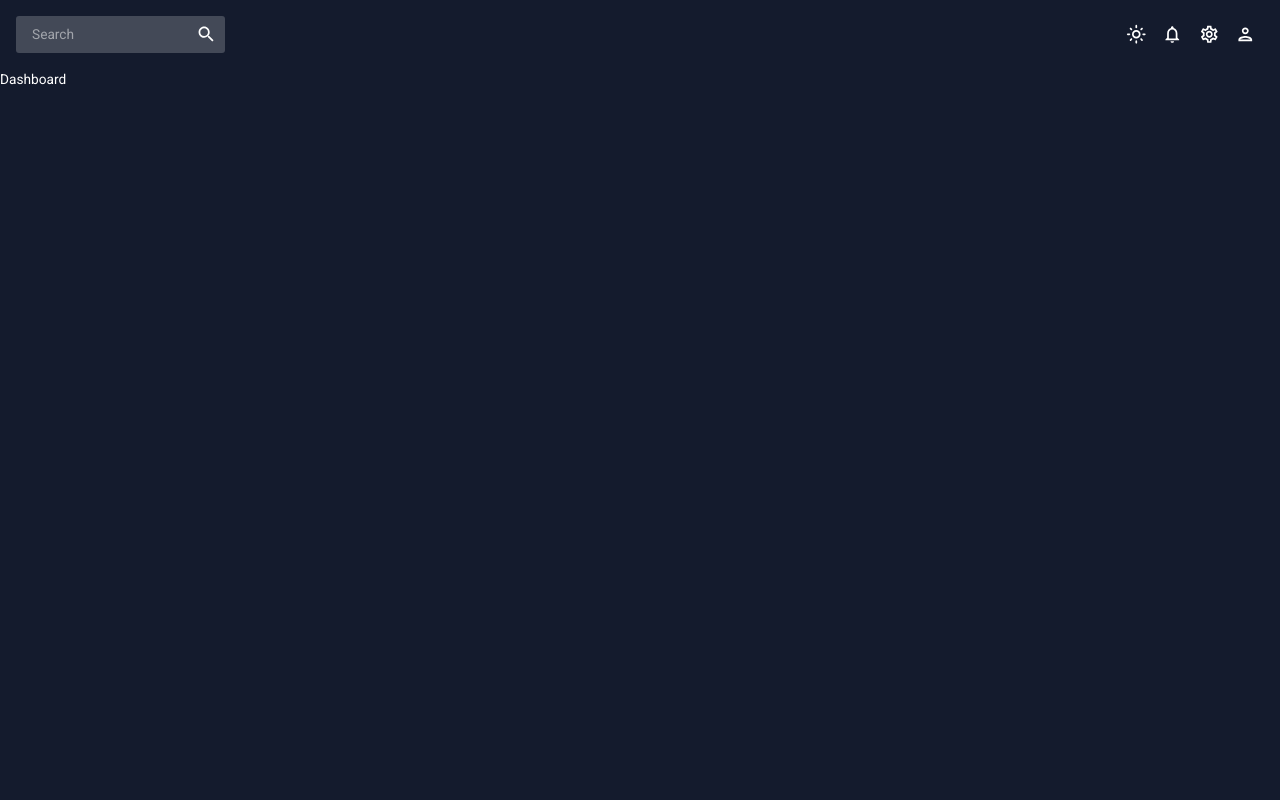
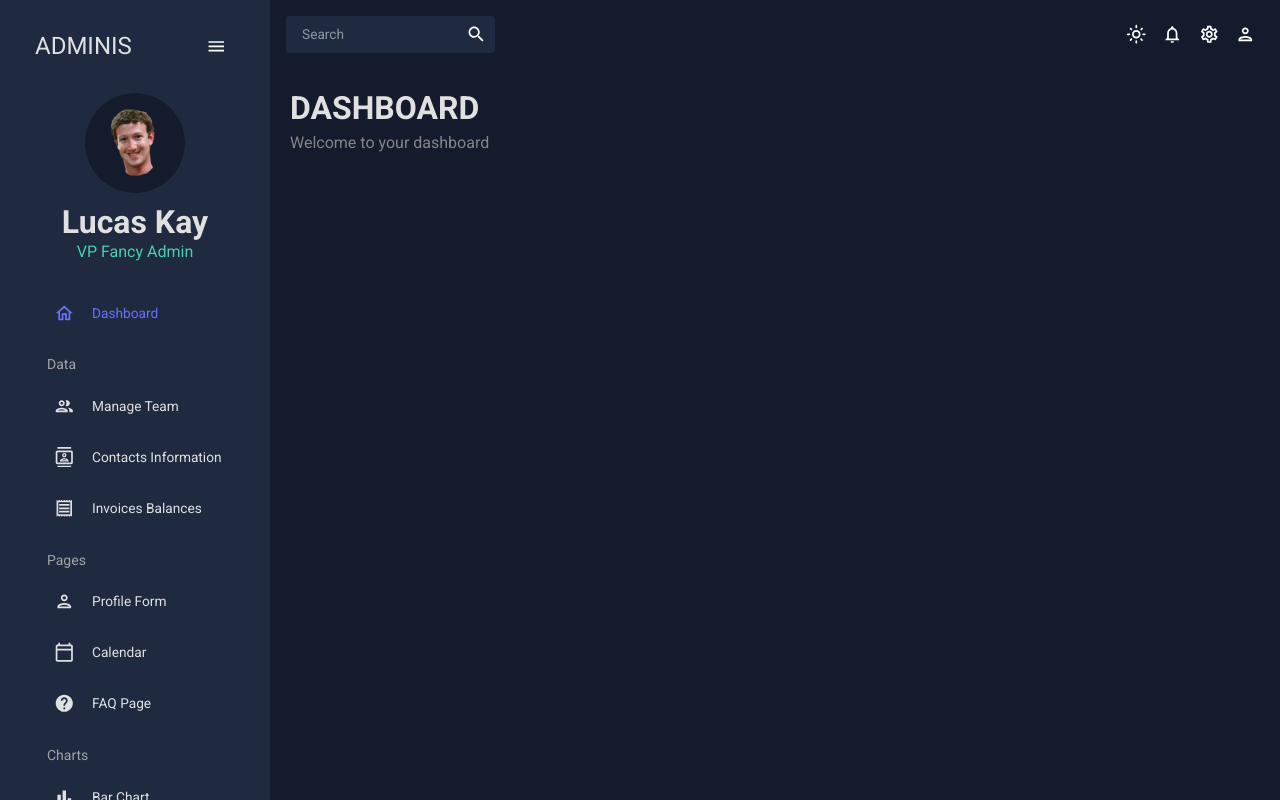
Before and after one commit to Fr0stm0urn3/react-admin, a React (Create React App) app: page / in a window 1280 px wide. Built offline with nearby package versions, Linux system fonts and the light colour scheme; the HTML template or start-up script is replaced by a standard one.

Commit message:
SideBar Completed

```diff
--- a/src/App.js
+++ b/src/App.js
@@ -27,11 +27,11 @@
       <ThemeProvider theme={theme}>
         <CssBaseline />
         <div className="app">
+          <Sidebar />
           <main className="content">
             <TopBar />
             <Routes>
               <Route path="/" element={<Dashboard />} />
-              <Route path="/sidebar" element={<Sidebar />} />
               <Route path="/team" element={<Team />} />
               <Route path="/invoices" element={<Invoices />} />
               <Route path="/contacts" element={<Contacts />} />
--- /dev/null
+++ b/src/components/Header.jsx
@@ -0,0 +1,27 @@
+import { Typography, Box, useTheme } from "@mui/material"
+import { tokens } from "../theme"
+
+const Header = ({ title, subtitle }) => {
+  const theme = useTheme()
+  const colors = tokens(theme.palette.mode)
+
+  return (
+    <Box mb={"30px"}>
+      <Typography
+        variant={"h2"}
+        color={colors.grey[100]}
+        fontWeight={"bold"}
+        sx={{
+          mb: "5px",
+        }}
+      >
+        {title}
+      </Typography>
+      <Typography variant={"h5"} color={colors.grey[400]}>
+        {subtitle}
+      </Typography>
+    </Box>
+  )
+}
+
+export default Header
--- a/src/scenes/dashboard/index.jsx
+++ b/src/scenes/dashboard/index.jsx
@@ -1,5 +1,14 @@
+import { Box } from "@mui/material"
+import Header from "../../components/Header"
+
 const Dashboard = () => {
-  return <div>Dashboard</div>
+  return (
+    <Box m="20px">
+      <Box display={"flex"} alignItems={"center"} justifyContent={"space-between"}>
+        <Header title={"DASHBOARD"} subtitle={"Welcome to your dashboard"} />
+      </Box>
+    </Box>
+  )
 }
 
 export default Dashboard
--- a/src/scenes/global/Sidebar.jsx
+++ b/src/scenes/global/Sidebar.jsx
@@ -1,5 +1,227 @@
+import { useState } from "react"
+import { ProSidebar, Menu, MenuItem } from "react-pro-sidebar"
+import "react-pro-sidebar/dist/css/styles.css"
+import { Box, IconButton, Typography, useTheme } from "@mui/material"
+import { Link } from "react-router-dom"
+import { tokens } from "../../theme"
+import LightModeOutlinedIcon from "@mui/icons-material/LightModeOutlined"
+import HomeOutlinedIcon from "@mui/icons-material/HomeOutlined"
+import PeopleOutlinedIcon from "@mui/icons-material/PeopleOutlined"
+import ContactsOutlinedIcon from "@mui/icons-material/ContactsOutlined"
+import ReceiptOutlinedIcon from "@mui/icons-material/ReceiptOutlined"
+import PersonOutlinedIcon from "@mui/icons-material/PersonOutlined"
+import CalendarTodayOutlinedIcon from "@mui/icons-material/CalendarTodayOutlined"
+import BarChartOutlinedIcon from "@mui/icons-material/BarChartOutlined"
+import PieChartOutlinedIcon from "@mui/icons-material/PieChartOutlined"
+import TimelineOutlinedIcon from "@mui/icons-material/TimelineOutlined"
+import MapOutlinedIcon from "@mui/icons-material/MapOutlined"
+import HelpOutlinedIcon from "@mui/icons-material/HelpOutlined"
+import MenuOutlinedIcon from "@mui/icons-material/MenuOutlined"
+
+const Item = ({ title, to, icon, selected, setSelected }) => {
+  const theme = useTheme()
+  const colors = tokens(theme.palette.mode)
+
+  return (
+    <MenuItem
+      active={selected === title}
+      style={{ color: colors.grey[100] }}
+      onClick={() => setSelected(title)}
+      icon={icon}
+    >
+      <Typography>{title}</Typography>
+      <Link to={to} />
+    </MenuItem>
+  )
+}
+
 const Sidebar = () => {
-  return <div>Sidebar</div>
+  const theme = useTheme()
+  const colors = tokens(theme.palette.mode)
+  const [isCollapsed, setIsCollapsed] = useState(false)
+  const [selected, setSelected] = useState("Dashboard")
+
+  return (
+    <Box
+      sx={{
+        "& .pro-sidebar-inner": {
+          background: `${colors.primary[400]} !important`,
+        },
+        "& .pro-icon-wrapper": {
+          backgroundColor: "transparent !important",
+        },
+        "& .pro-inner-time": {
+          padding: "5px 35px 5px 20px !important",
+        },
+        "& .pro-inner-item:hover": {
+          color: "#868dfb !important",
+        },
+        "& .pro-menu-item.active": {
+          color: "#6870fa !important",
+        },
+      }}
+    >
+      <ProSidebar collapsed={isCollapsed}>
+        <Menu iconShape="square">
+          {/* Logo and menu icon */}
+          <MenuItem
+            onClick={() => setIsCollapsed((prev) => !prev)}
+            icon={isCollapsed ? <MenuOutlinedIcon /> : undefined}
+            style={{
+              margin: "10px 0 20px 0",
+              color: colors.grey[100],
+            }}
+          >
+            {!isCollapsed && (
+              <Box
+                display={"flex"}
+                alignItems={"center"}
+                justifyContent={"space-between"}
+                ml="15px"
+              >
+                <Typography variant={"h3"} color={colors.grey[100]}>
+                  ADMINIS
+                </Typography>
+                <IconButton>
+                  <MenuOutlinedIcon />
+                </IconButton>
+              </Box>
+            )}
+          </MenuItem>
+          {/* User */}
+          {!isCollapsed && (
+            <Box mb="25px">
+              <Box display={"flex"} justifyContent={"center"} alignItems={"center"}>
+                <img
+                  src="../../assets/user.png"
+                  alt="profile-user"
+                  width={"100px"}
+                  height={"100px"}
+                  style={{ cursor: "pointer", borderRadius: "50%" }}
+                />
+              </Box>
+              <Box textAlign={"center"}>
+                <Typography
+                  variant="h2"
+                  color={colors.grey[100]}
+                  fontWeight={"bold"}
+                  sx={{
+                    marginTop: "10px",
+                  }}
+                >
+                  Lucas Kay
+                </Typography>
+                <Typography variant="h5" color={colors.greenAccent[500]}>
+                  VP Fancy Admin
+                </Typography>
+              </Box>
+            </Box>
+          )}
+          {/* Menu Items */}
+          <Box paddingLeft={isCollapsed ? undefined : "10%"}>
+            <Item
+              title="Dashboard"
+              to="/"
+              icon={<HomeOutlinedIcon />}
+              selected={selected}
+              setSelected={setSelected}
+            />
+            <Typography
+              variant="h6"
+              color={colors.grey[300]}
+              sx={{ m: "15px 0 5px 20px" }}
+            >
+              Data
+            </Typography>
+            <Item
+              title="Manage Team"
+              to="/team"
+              icon={<PeopleOutlinedIcon />}
+              selected={selected}
+              setSelected={setSelected}
+            />
+            <Item
+              title="Contacts Information"
+              to="/contacts"
+              icon={<ContactsOutlinedIcon />}
+              selected={selected}
+              setSelected={setSelected}
+            />
+            <Item
+              title="Invoices Balances"
+              to="/invoices"
+              icon={<ReceiptOutlinedIcon />}
+              selected={selected}
+              setSelected={setSelected}
+            />
+            <Typography
+              variant="h6"
+              color={colors.grey[300]}
+              sx={{ m: "15px 0 5px 20px" }}
+            >
+              Pages
+            </Typography>
+            <Item
+              title="Profile Form"
+              to="/form"
+              icon={<PersonOutlinedIcon />}
+              selected={selected}
+              setSelected={setSelected}
+            />
+            <Item
+              title="Calendar"
+              to="/calendar"
+              icon={<CalendarTodayOutlinedIcon />}
+              selected={selected}
+              setSelected={setSelected}
+            />
+            <Item
+              title="FAQ Page"
+              to="/faq"
+              icon={<HelpOutlinedIcon />}
+              selected={selected}
+              setSelected={setSelected}
+            />
+            <Typography
+              variant="h6"
+              color={colors.grey[300]}
+              sx={{ m: "15px 0 5px 20px" }}
+            >
+              Charts
+            </Typography>
+            <Item
+              title="Bar Chart"
+              to="/bar"
+              icon={<BarChartOutlinedIcon />}
+              selected={selected}
+              setSelected={setSelected}
+            />
+            <Item
+              title="Pie Chart"
+              to="/pie"
+              icon={<PieChartOutlinedIcon />}
+              selected={selected}
+              setSelected={setSelected}
+            />
+            <Item
+              title="Line Chart"
+              to="/line"
+              icon={<TimelineOutlinedIcon />}
+              selected={selected}
+              setSelected={setSelected}
+            />
+            <Item
+              title="Geography Chart"
+              to="/geography"
+              icon={<MapOutlinedIcon />}
+              selected={selected}
+              setSelected={setSelected}
+            />
+          </Box>
+        </Menu>
+      </ProSidebar>
+    </Box>
+  )
 }
 
 export default Sidebar
--- a/src/scenes/sidebar/index.jsx
+++ /dev/null
@@ -1,5 +0,0 @@
-const Sidebar = () => {
-  return <div>Sidebar</div>
-}
-
-export default Sidebar
--- a/src/theme.js
+++ b/src/theme.js
@@ -20,7 +20,7 @@
           100: "#d0d1d5",
           200: "#a1a4ab",
           300: "#727681",
-          400: "#434957",
+          400: "#1F2A40",
           500: "#141b2d",
           600: "#101624",
           700: "#0c101b",
```
Also changed, not shown: public/assets/user.png (added).
